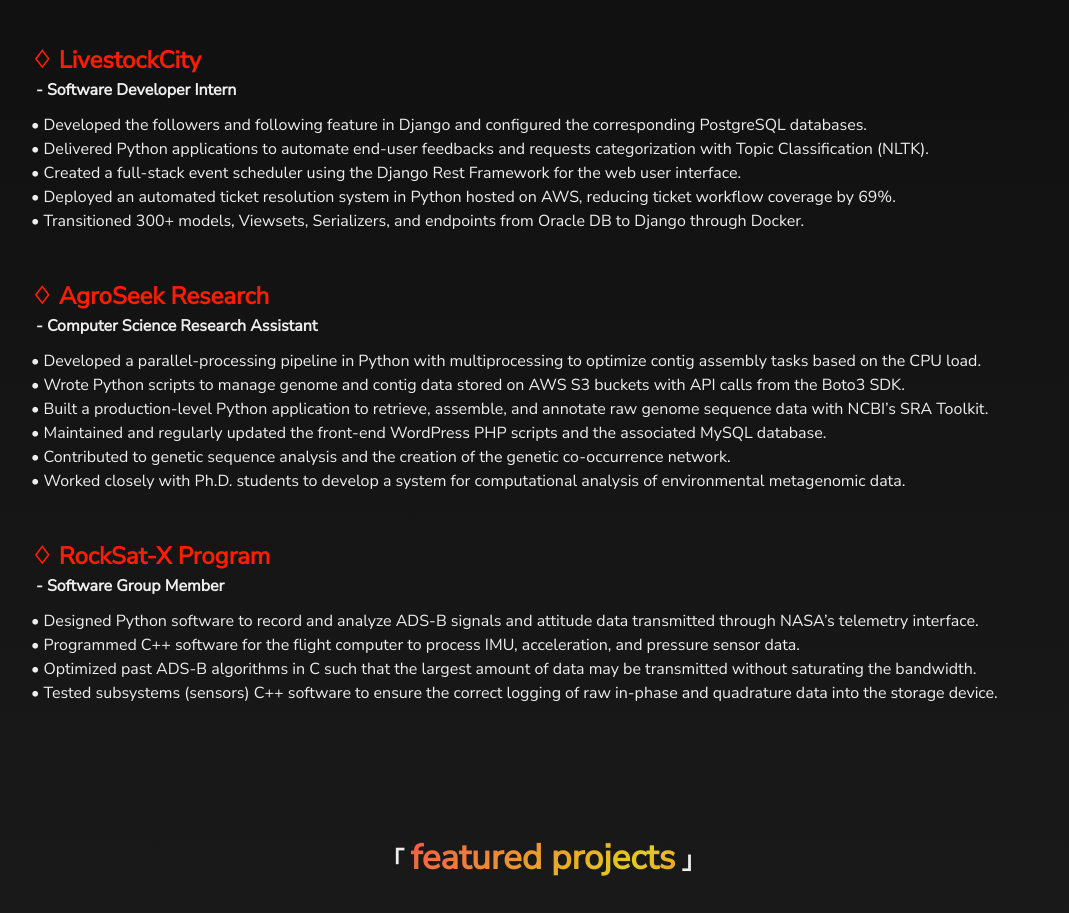
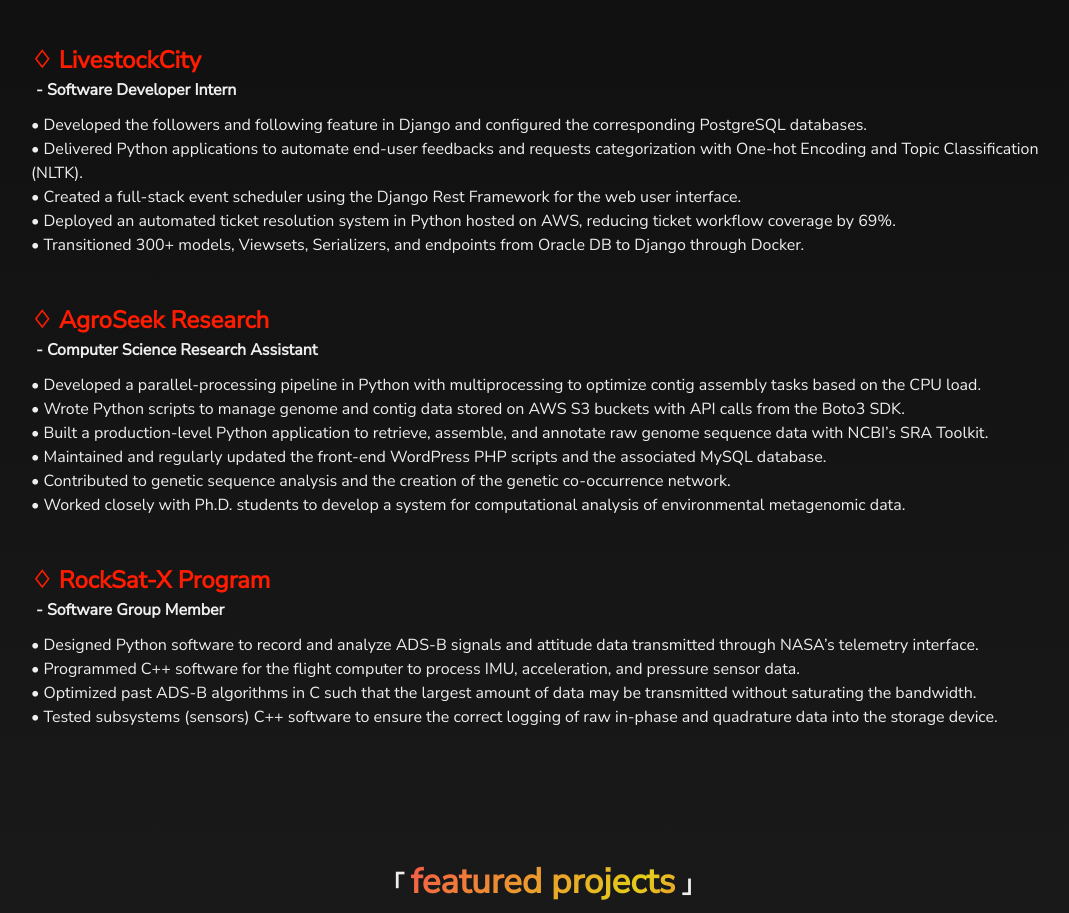
Before and after one commit to ReZeroE/Kevin-L-Website, a plain HTML site: page index.html in a window 1280 px wide. Shown: the part 1742-2655 px from the top of the page, without its empty margins (97-1166 px from the left). Drawn offline with nearby package versions, Linux system fonts and the light colour scheme.

Commit message:
Update index.html

```diff
--- a/index.html
+++ b/index.html
@@ -122,7 +122,7 @@
         <h4> - Software Developer Intern</h4>
         <p>
           •	Developed the followers and following feature in Django and configured the corresponding PostgreSQL databases.<br>
-          •	Delivered Python applications to automate end-user feedbacks and requests categorization with Topic Classification (NLTK).<br>
+          •	Delivered Python applications to automate end-user feedbacks and requests categorization with One-hot Encoding and Topic Classification (NLTK).<br>
           •	Created a full-stack event scheduler using the Django Rest Framework for the web user interface.<br>
           •	Deployed an automated ticket resolution system in Python hosted on AWS, reducing ticket workflow coverage by 69%.<br>
           •	Transitioned 300+ models, Viewsets, Serializers, and endpoints from Oracle DB to Django through Docker.<br>
```
